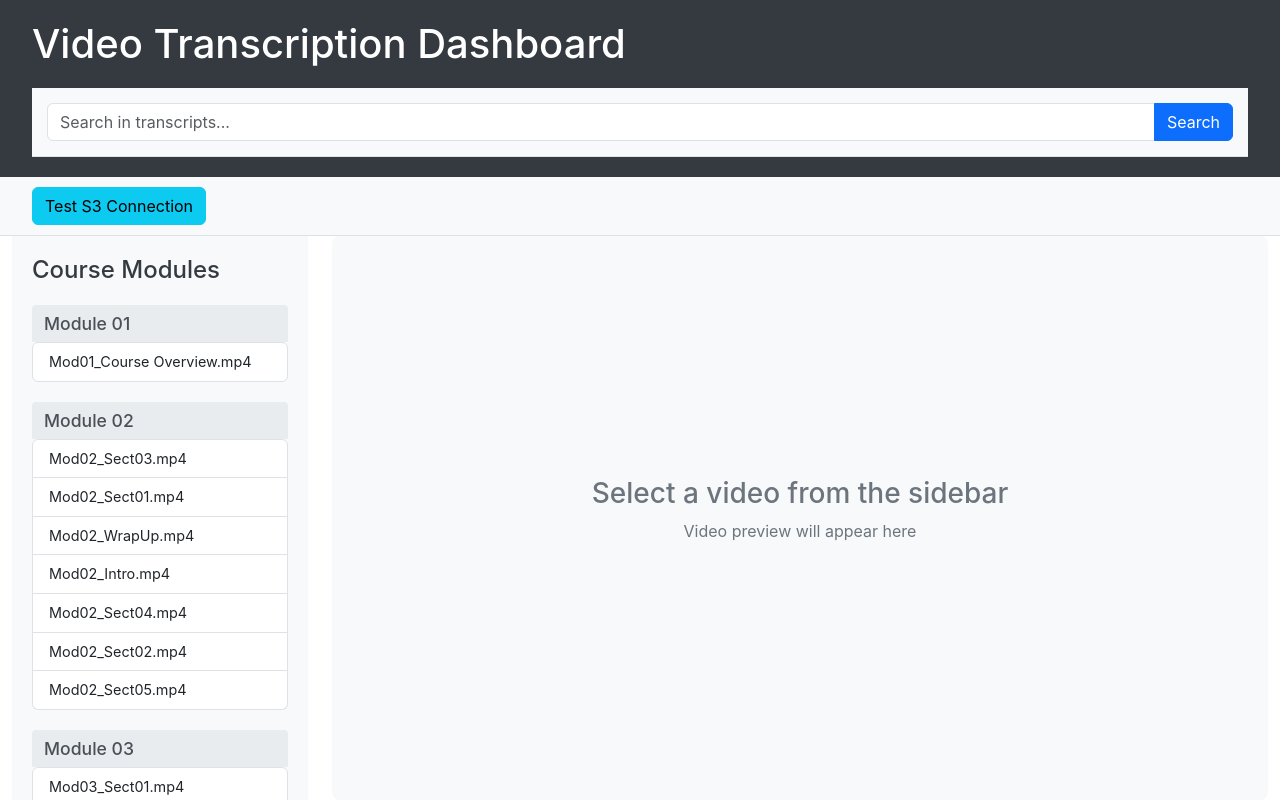
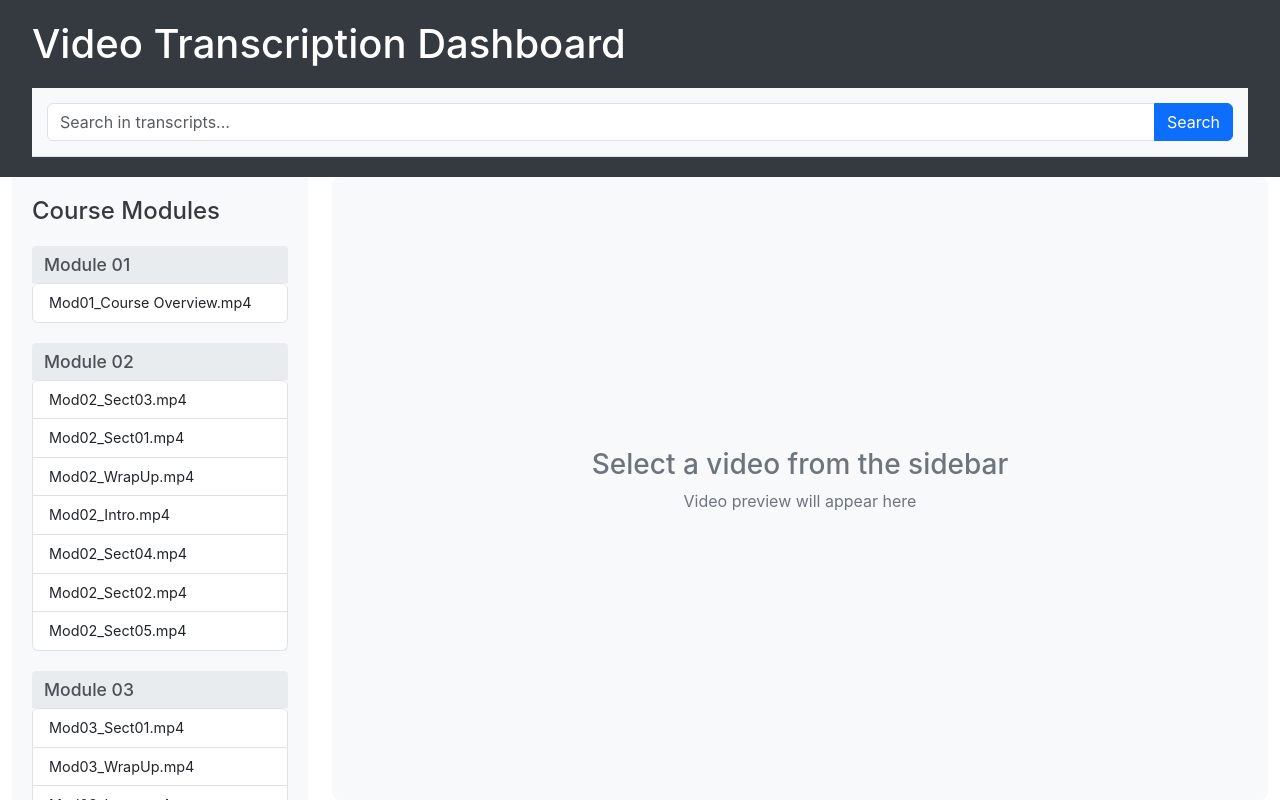
Before and after one commit to salvinthilaks/video-transcription-aws-build, a React (Create React App) app: page / in a window 1280 px wide. Built offline with nearby package versions, Linux system fonts and the light colour scheme; what aws-amplify would draw is missing.

Commit message:
Remove S3 test row and related styles completely

```diff
--- a/src/components/Dashboard.css
+++ b/src/components/Dashboard.css
@@ -13,35 +13,6 @@
 
 .dashboard-header h1 {
   margin-bottom: 20px;
-}
-
-.s3-test-row {
-  padding: 10px 20px;
-  background-color: #f8f9fa;
-  border-bottom: 1px solid #dee2e6;
-}
-
-.s3-test-button {
-  margin-right: 15px;
-}
-
-.s3-test-result {
-  display: inline-block;
-  padding: 8px 15px;
-  border-radius: 4px;
-  margin-left: 15px;
-}
-
-.s3-test-result.success {
-  background-color: #d4edda;
-  border: 1px solid #c3e6cb;
-  color: #155724;
-}
-
-.s3-test-result.error {
-  background-color: #f8d7da;
-  border: 1px solid #f5c6cb;
-  color: #721c24;
 }
 
 .dashboard-content {
--- a/src/components/Dashboard.js
+++ b/src/components/Dashboard.js
@@ -1,9 +1,8 @@
 import React, { useState, useEffect } from 'react';
-import { Container, Row, Col, Button } from 'react-bootstrap';
+import { Container, Row, Col } from 'react-bootstrap';
 import Sidebar from './Sidebar';
 import VideoPlayer from './VideoPlayer';
 import SearchBar from './SearchBar';
-import AwsS3Client from '../utils/AwsS3Client';
 import { parseCSV, searchTranscriptions, extractUniqueWords } from '../utils/csvParser';
 import './Dashboard.css';
 
@@ -14,8 +13,6 @@ const Dashboard = () => {
   const [loading, setLoading] = useState(true);
   const [error, setError] = useState(null);
   const [uniqueWords, setUniqueWords] = useState([]);
-  const [testingS3, setTestingS3] = useState(false);
-  const [s3TestResult, setS3TestResult] = useState(null);
 
   useEffect(() => {
     const fetchVideos = async () => {
@@ -55,29 +52,6 @@ const Dashboard = () => {
     setSelectedVideo(video);
   };
 
-  const testS3Connection = async () => {
-    setTestingS3(true);
-    setS3TestResult(null);
-
-    try {
-      // Try to list objects in the bucket
-      const items = await AwsS3Client.listObjects();
-      setS3TestResult({
-        success: true,
-        message: `Success! Found ${items.length} items in the bucket.`,
-        data: items
-      });
-    } catch (error) {
-      setS3TestResult({
-        success: false,
-        message: `Error: ${error.message}`,
-        error: error
-      });
-    } finally {
-      setTestingS3(false);
-    }
-  };
-
   if (loading) {
     return <div className="loading">Loading videos...</div>;
   }
@@ -92,29 +66,6 @@ const Dashboard = () => {
         <Col>
           <h1>Video Transcription Dashboard</h1>
           <SearchBar onSearch={handleSearch} uniqueWords={uniqueWords} />
-        </Col>
-      </Row>
-
-      {/* S3 Test Button */}
-      <Row className="s3-test-row">
-        <Col>
-          <Button
-            variant="info"
-            onClick={testS3Connection}
-            disabled={testingS3}
-            className="s3-test-button"
-          >
-            {testingS3 ? 'Testing S3 Connection...' : 'Test S3 Connection'}
-          </Button>
-
-          {s3TestResult && (
-            <div className={`s3-test-result ${s3TestResult.success ? 'success' : 'error'}`}>
-              <p>{s3TestResult.message}</p>
-              {s3TestResult.success && s3TestResult.data && s3TestResult.data.length > 0 && (
-                <p>First item: {s3TestResult.data[0].Key}</p>
-              )}
-            </div>
-          )}
         </Col>
       </Row>
 
```
